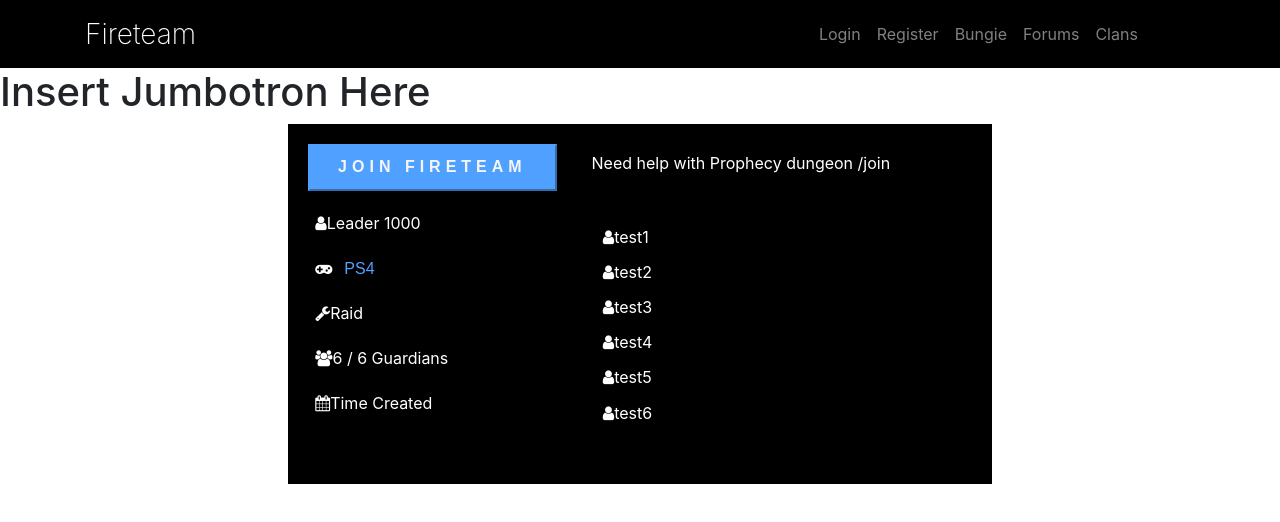
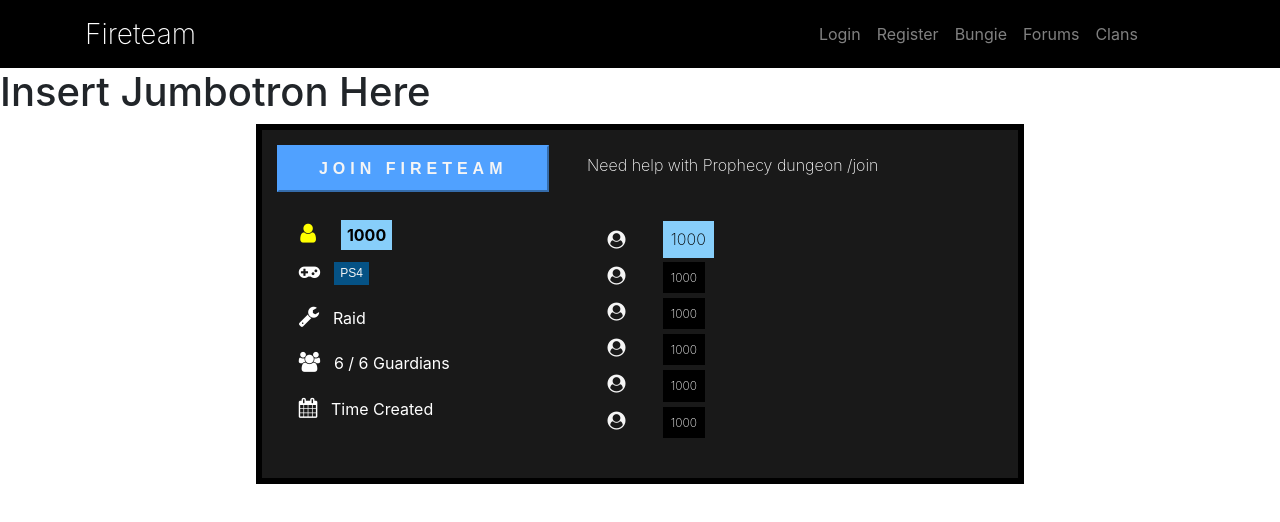
Before and after one commit to vrundpat/Fireteam, a React (Create React App) app in the folder client/: page / in a window 1280 px wide. Shown: the top 522 px of the page. Built offline with nearby package versions, Linux system fonts and the light colour scheme.

Commit message:
Removed redundant CSS, completed Fireteam Component design & logic

```diff
--- a/client/src/components/Fireteam/Fireteam.css
+++ b/client/src/components/Fireteam/Fireteam.css
@@ -1,41 +1,10 @@
-@media only screen and (max-width: 499px) {
 .fireteam-root {
-        margin: auto;
-        width: 90%;
-        min-height: 200px;
-        background-color: black;
-        margin-bottom: 2%;
-    }
-
-    .fireteam-info {
-        width: 100%;
-        height: 100%;
-        display: flex;
-        flex-direction: column;
-        background-color: rebeccapurple;
-        border: 6px solid black;
-    }
-
-    .fireteam-info-left-column {
-        flex: 1;
-        background-color: black;
-    }
-
-    .fireteam-info-left-column i {
-        font-size: 24px;
-        color: white;
-    }
-
-    .fireteam-info-right-column {
-        flex: 1;
-        background-color: black;
-        color: white;
-        font-family: Arial, Helvetica, sans-serif;
+    background-color: rgba(0, 0, 0, 0.9);
 }
 
 .fireteam-join-button {
-        width: 96%;
-        height: 50px;
+    width: 100%;
+    height: 15%;
     font-size: 100%;
     font-family: Arial, Helvetica, sans-serif;
     letter-spacing: 5px;
@@ -43,34 +12,42 @@
     font-weight: 600;
     color: whitesmoke;
     border-color: #50a1ff;
-        margin:2% 2%;
+    margin-bottom: 5%;
+}
+
+.full-fireteam {
+    background-color: rgb(199, 80, 80);
+    border: none;
+    color: black;
 }
 
 .info-tile {
     width: 100%;
-        height: 100%;
-        margin-bottom: 5%;
+    height: 12%;
+    margin: 3% 3%;
     color: white;
 }
 
 .right-col-fireteam-description {
-        width: 80%;
-        height: 25%;
-        margin: 5% 10%;
-        margin-bottom: 5%;
-        font-size: 15px;
-        font-weight: 300;
+    width: 100%;
+    height: 20%;
+    margin-bottom: 3%;
+    font-weight: 220;
 }
 
 .right-col-fireteam-member-list {
     width: 100%;
-        height: 75%;
+    height: 80%;
 }
 
 .fireteam-member {
-        color: white;
-        margin: 3% 3%;
-        margin-top: 0;
+    color: rgb(0, 132, 255);
+    margin: 0% 3% 0% 3%;
+    font-weight: 250;
+}
+
+.member-logo {
+    color: whitesmoke;
 }
 
 .member-list {
@@ -95,22 +72,101 @@
     margin-right: 5%;
 }
 
+.fireteam-leader {
+    font-weight: 700;
+}
+
 .fireteam-leader i {
     color: yellow;
     margin-top: 3%;
-        margin-left: 7%;
+    margin-left: 5.5%;
+    font-size: 20px;
 }
 
 .leader-power {
-        background-color: lightblue;
+    background-color: lightskyblue;
     color: black;
     margin-left: 3%;
     padding: 2% 2%;
+    font-size: 12px;
 }
 
-    .fireteam-activity-type {
-        font-size: 24px;
-        color: #50a1ff;
+.member-power {
+    background-color: black;
+    color: whitesmoke;
+    margin-left: 3%;
+    padding: 2% 2%;
+    font-size: 12px;
+}
+
+.console-logo {
+    margin: 0% 0% 0% 30%;
+    padding: 10% 15%;
+    color: whitesmoke;
+    font-family: Arial, Helvetica, sans-serif;
+    font-size: 12px;
+}
+
+.ps4 {
+    background-color: rgb(5, 82, 133);
+    display: inline;
+}
+
+.xbox {
+    background-color: darkgreen;
+    display: inline;
+}
+
+.steam {
+    background-color: rgb(11, 133, 173);
+    display: inline;
+}
+
+
+
+@media only screen and (max-width: 499px) {
+    .fireteam-root {
+        margin: auto;
+        width: 80%;
+        min-height: 300px;
+        margin-bottom: 2%;
+    }
+
+    .fireteam-info {
+        display: flex;
+        flex-direction: column;
+        width: 100%;
+        height: 100%;
+        border: 6px solid black;
+    }
+
+    .fireteam-info-left-column {
+        flex: 1;
+        color: white;
+        margin-bottom: 5%;
+    }
+
+    .fireteam-info-right-column {
+        flex: 1;
+        color: white;
+    }
+
+    .fireteam-join-button {
+        font-size: 12px;
+        height: 30%;
+        padding: 3% 0%;
+    }
+
+    .info-tile {
+        width: 100%;
+        height: 12%;
+        margin: 0% 0% 2% 0%;
+    }
+
+    .right-col-fireteam-description {
+        margin: auto;
+        margin-bottom: 10%;
+        width: 80%;
     }
 }
 
@@ -121,7 +177,6 @@
         margin: auto;
         width: 70%;
         height: 30%;
-        background-color: black;
         margin-bottom: 2%;
     }
 
@@ -129,7 +184,6 @@
         float: right;
         width: 100%;
         height: 100%;
-        background-color: black;
         border: 6px solid black;
     }
 
@@ -137,7 +191,6 @@
         float: left;
         width: 40%;
         height: 100%;
-        background-color: black;
         color: white;
     }
 
@@ -145,7 +198,6 @@
         float: right;
         width: 60%;
         height: 100%;
-        background-color: black;
         color: white;
     }
 
@@ -158,58 +210,22 @@
     }
 
     .fireteam-join-button {
-        width: 100%;
-        height: 15%;
-        font-size: 12px;
-        font-family: Arial, Helvetica, sans-serif;
-        letter-spacing: 5px;
-        background-color: #50a1ff;
-        font-weight: 600;
-        color: whitesmoke;
-        border-color: #50a1ff;
-        margin-bottom: 5%;
+        font-size: 11px;
+        letter-spacing: 3px;
     }
 
-    .info-tile {
-        width: 100%;
-        height: 12%;
-        margin: 5% 5%;
-        color: white;
-    }
-
-    .right-col-fireteam-description {
-        width: 100%;
-        height: 20%;
-        margin-bottom: 2%;
-    }
-
-    .right-col-fireteam-member-list {
-        width: 100%;
-        height: 80%;
-    }
-
-    .fireteam-member {
-        color: white;
-        margin: 3% 3%;
-        margin-top: 0;
-    }
-
-    .member-list {
-        list-style-type: none;
-        margin: 0;
-        padding: 0;
+    .console-logo {
+        margin-left: 15%;
     }
 }
-
 
 
 
 @media only screen and (min-width: 769px) and (max-width: 1024px) {
     .fireteam-root {
         margin: auto;
-        width: 70%;
+        width: 60%;
         height: 25%;
-        background-color: black;
         margin-bottom: 2%;
     }
 
@@ -217,7 +233,6 @@
         float: right;
         width: 100%;
         height: 100%;
-        background-color: black;
         border: 6px solid black;
     }
 
@@ -225,7 +240,6 @@
         float: left;
         width: 40%;
         height: 100%;
-        background-color: black;
         color: white;
     }
 
@@ -233,7 +247,6 @@
         float: right;
         width: 60%;
         height: 100%;
-        background-color: black;
         color: white;
     }
 
@@ -246,58 +259,23 @@
     }
 
     .fireteam-join-button {
-        width: 100%;
-        height: 15%;
-        font-size: 100%;
-        font-family: Arial, Helvetica, sans-serif;
-        letter-spacing: 5px;
-        background-color: #50a1ff;
-        font-weight: 600;
-        color: whitesmoke;
-        border-color: #50a1ff;
-        margin-bottom: 5%;
+        font-size: 15px;
+        letter-spacing: 2px;
+        font-weight: 300;
     }
 
-    .info-tile {
-        width: 100%;
-        height: 12%;
-        margin: 3% 3%;
-        color: white;
-    }
-
-    .right-col-fireteam-description {
-        width: 100%;
-        height: 20%;
-        margin-bottom: 5%;
-    }
-
-    .right-col-fireteam-member-list {
-        width: 100%;
-        height: 80%;
-    }
-
-    .fireteam-member {
-        color: white;
-        margin: 3% 3%;
-        margin-top: 0;
-    }
-
-    .member-list {
-        list-style-type: none;
-        margin: 0;
-        padding: 0;
+    .console-logo {
+        margin-left: 22%;
     }
 }
-
 
 
 
 @media only screen and (min-width: 1025px) and (max-width: 1224px) {
     .fireteam-root {
         margin: auto;
-        width: 70%;
-        height: 45%;
-        background-color: black;
+        width: 60%;
+        height: 20%;
         margin-bottom: 2%;
     }
 
@@ -305,7 +283,6 @@
         float: right;
         width: 100%;
         height: 100%;
-        background-color: black;
         border: 6px solid black;
     }
 
@@ -313,7 +290,6 @@
         float: left;
         width: 40%;
         height: 100%;
-        background-color: black;
         color: white;
     }
 
@@ -321,7 +297,6 @@
         float: right;
         width: 60%;
         height: 100%;
-        background-color: black;
         color: white;
     }
 
@@ -332,60 +307,15 @@
         justify-content: center;
         align-items: center;
     }
-
-    .fireteam-join-button {
-        width: 100%;
-        height: 15%;
-        font-size: 100%;
-        font-family: Arial, Helvetica, sans-serif;
-        letter-spacing: 5px;
-        background-color: #50a1ff;
-        font-weight: 600;
-        color: whitesmoke;
-        border-color: #50a1ff;
-        margin-bottom: 5%;
-    }
-
-    .info-tile {
-        width: 100%;
-        height: 12%;
-        margin-bottom: 5%;
-        color: white;
-    }
-
-    .right-col-fireteam-description {
-        width: 100%;
-        height: 25%;
-        margin-bottom: 5%;
-    }
-
-    .right-col-fireteam-member-list {
-        width: 100%;
-        height: 75%;
-    }
-
-    .fireteam-member {
-        color: white;
-        margin: 3% 3%;
-        margin-top: 0;
-    }
-
-    .member-list {
-        list-style-type: none;
-        margin: 0;
-        padding: 0;
-    }
 }
 
 
 
-
-@media only screen and (min-width: 1225px) {
+@media only screen and (min-width: 1225px) and (max-width: 1881px) {
     .fireteam-root {
         margin: auto;
-        width: 55%;
+        width: 60%;
         height: 45%;
-        background-color: black;
         margin-bottom: 2%;
     }
 
@@ -393,7 +323,6 @@
         float: right;
         width: 100%;
         height: 100%;
-        background-color: black;
         border: 6px solid black;
     }
 
@@ -401,7 +330,6 @@
         float: left;
         width: 40%;
         height: 100%;
-        background-color: black;
         color: white;
     }
 
@@ -409,7 +337,6 @@
         float: right;
         width: 60%;
         height: 100%;
-        background-color: black;
         color: white;
     }
 
@@ -420,57 +347,15 @@
         justify-content: center;
         align-items: center;
     }
-
-    .fireteam-join-button {
-        width: 100%;
-        height: 15%;
-        font-size: 100%;
-        font-family: Arial, Helvetica, sans-serif;
-        letter-spacing: 5px;
-        background-color: #50a1ff;
-        font-weight: 600;
-        color: whitesmoke;
-        border-color: #50a1ff;
-        margin-bottom: 5%;
 }
 
-    .info-tile {
-        width: 100%;
-        height: 12%;
-        margin: 3% 3%;
-        color: white;
-    }
 
-    .right-col-fireteam-description {
-        width: 100%;
-        height: 20%;
-        margin-bottom: 3%;
-    }
-
-    .right-col-fireteam-member-list {
-        width: 100%;
-        height: 80%;
-    }
-
-    .fireteam-member {
-        color: white;
-        margin: 3% 3%;
-        margin-top: 0;
-    }
-
-    .member-list {
-        list-style-type: none;
-        margin: 0;
-        padding: 0;
-    }
-}
 
 @media only screen and (min-width: 1882px) {
     .fireteam-root {
         margin: auto;
         width: 40%;
-        height: 45%;
-        background-color: black;
+        height: 25%;
         margin-bottom: 2%;
     }
 
@@ -478,7 +363,6 @@
         float: right;
         width: 100%;
         height: 100%;
-        background-color: black;
         border: 6px solid black;
     }
 
@@ -486,7 +370,6 @@
         float: left;
         width: 40%;
         height: 100%;
-        background-color: black;
         color: white;
     }
 
@@ -494,7 +377,6 @@
         float: right;
         width: 60%;
         height: 100%;
-        background-color: black;
         color: white;
     }
 
@@ -505,69 +387,28 @@
         justify-content: center;
         align-items: center;
     }
-
-    .fireteam-join-button {
-        width: 100%;
-        height: 15%;
-        font-size: 100%;
-        font-family: Arial, Helvetica, sans-serif;
-        letter-spacing: 5px;
-        background-color: #50a1ff;
-        font-weight: 600;
-        color: whitesmoke;
-        border-color: #50a1ff;
-        margin-bottom: 5%;
 }
 
-    .info-tile {
-        width: 100%;
-        height: 12%;
-        margin: 3% 3%;
-        color: white;
+
+/* For the left-column FA symbols for screens larger than an iPad Pro*/
+@media only screen and (min-width: 1025px) {
+    .left-col-i {
+        font-size: 20px;
     }
 
-    .right-col-fireteam-description {
-        width: 100%;
-        height: 20%;
-        margin-bottom: 3%;
+    .leader-power {
+        font-size: 16px;
     }
 
-    .right-col-fireteam-member-list {
-        width: 100%;
-        height: 80%;
+    .fireteam-leader i {
+        font-size: 22px;
     }
 
-    .fireteam-member {
-        color: white;
-        margin: 3% 3%;
-        margin-top: 0;
+    .fireteam-platform i {
+        font-size: 20px;
     }
 
-    .member-list {
-        list-style-type: none;
-        margin: 0;
-        padding: 0;
+    .fireteam-activity-type i {
+        font-size: 22px;
     }
 }
-
-.ps4 {
-    color: #50a1ff;
-    font-size: 24px;
-    display: inline;
-}
-
-.xbox {
-    background-color: darkgreen;
-    display: inline;
-}
-
-.steam {
-    background-color: lightblue;
-    display: inline;
-}
-
-.console-logo {
-    margin-left: 25%;
-    font-family: Arial, Helvetica, sans-serif;
-    font-size: 16px;
-}
--- a/client/src/components/Fireteam/Fireteam.js
+++ b/client/src/components/Fireteam/Fireteam.js
@@ -7,12 +7,18 @@ export default class Fireteam extends Component {
         super(props);
         this.get_platform.bind(this);
         this.get_members.bind(this);
+        this.get_join_button.bind(this);
+    }
+
+    get_join_button = () => {
+        if (this.props.fireteam.current_members.length === this.props.fireteam.capacity) return ( <button className="fireteam-join-button full-fireteam" disabled={true}>FULL</button> )
+        else return ( <button className="fireteam-join-button">JOIN FIRETEAM</button> )
     }
 
     get_platform = (platform_name) => {
-        if (platform_name == "PS4") return ( <i className="fa fa-gamepad"><span className="ps4 console-logo">PS4</span></i>)
-        else if (platform_name == "Xbox") return ( <i className="fa fa-gamepad"><span className="xbox console-logo">Xbox</span></i>)
-        else if (platform_name == "Steam") return ( <i className="fa fa-gamepad"><span className="steam console-logo">Steam</span></i>)
+        if (platform_name == "PS4") return ( <i className="fa fa-gamepad gamepad"><span className="ps4 console-logo">PS4</span></i>)
+        else if (platform_name == "Xbox") return ( <i className="fa fa-gamepad gamepad"><span className="xbox console-logo">Xbox</span></i>)
+        else if (platform_name == "Steam") return ( <i className="fa fa-gamepad gamepad"><span className="steam console-logo">Steam</span></i>)
         else return ( <i className="fa fa-gamepad"></i> )
 
     }
@@ -20,7 +26,8 @@ export default class Fireteam extends Component {
     get_members = () => {
         var accumulator = [];
         for (var i = 0; i < this.props.fireteam.current_members.length; i++) {
-            accumulator.push(<li className="fireteam-member"><i className="fa fa-user"></i>{this.props.fireteam.current_members[i].username}</li>);
+            if (i == 0) accumulator.push(<li className="fireteam-member"><i className="fa fa-user-circle member-logo"></i>{this.props.fireteam.current_members[i].consoleID} <span className="leader-power">{this.props.fireteam.current_members[i].light_level}</span></li>);
+            else accumulator.push(<li className="fireteam-member"><i className="fa fa-user-circle member-logo"></i>{this.props.fireteam.current_members[i].consoleID} <span className="member-power">{this.props.fireteam.current_members[i].light_level}</span></li>);
         }
 
         return accumulator;
@@ -32,21 +39,21 @@ export default class Fireteam extends Component {
                 <div className="fireteam-info">
                     <div className="fireteam-info-left-column">
                         <div className="info-container">
-                            <button className="fireteam-join-button">JOIN FIRETEAM</button>
+                            {this.get_join_button()}
                             <div className="fireteam-leader info-tile">
-                                <h7><i className="fa fa-user"></i>{this.props.fireteam.leader.username} <span className="leader-power">1000</span></h7>
+                                <h7><i className="fa fa-user left-col-i"></i>{this.props.fireteam.leader.consoleID} <span className="leader-power">1000</span></h7>
                             </div>
                             <div className="fireteam-platform info-tile">
                                 <h7>{this.get_platform(this.props.fireteam.platform)}</h7>
                             </div>
                             <div className="fireteam-activity-type info-tile">
-                                <h7><i className="fa fa-wrench"></i>{this.props.fireteam.activity_type}</h7>
+                                <h7><i className="fa fa-wrench left-col-i"></i>{this.props.fireteam.activity_type}</h7>
                             </div>
                             <div className="fireteam-capacity info-tile">
-                                <h7><i className="fa fa-users"></i>{this.props.fireteam.current_members.length} / {this.props.fireteam.capacity} Guardians</h7>
+                                <h7><i className="fa fa-users left-col-i"></i>{this.props.fireteam.current_members.length} / {this.props.fireteam.capacity} Guardians</h7>
                             </div>
                             <div className="fireteam-time-created info-tile">
-                                <h7><i className="fa fa-calendar"></i>Time Created</h7>
+                                <h7><i className="fa fa-calendar left-col-i"></i>Time Created</h7>
                             </div>
                         </div>
                     </div>
--- a/client/src/components/MainPage/MainPage.js
+++ b/client/src/components/MainPage/MainPage.js
@@ -33,8 +33,8 @@ class MainPage extends Component {
     render() {
 
         var test = {
-            leader: {"username": "Leader"},
-            current_members: [{"username" : "test1"}, {"username" : "test2"}, {"username" : "test3"}, {"username" : "test4"}, {"username" : "test5"}, {"username" : "test6"}],
+            leader: {"username": "Leader", "light_level": 1000},
+            current_members: [{"username" : "test1", "light_level": 1000}, {"username" : "test2", "light_level": 1000}, {"username" : "test3", "light_level": 1000}, {"username" : "test4", "light_level": 1000}, {"username" : "test5", "light_level": 1000}, {"username" : "test6", "light_level": 1000}],
             activity_type: "Raid",
             description: "Need help with Prophecy dungeon /join",
             platform: "PS4",
```
Lines whose indentation alone changed are shown as unchanged.
